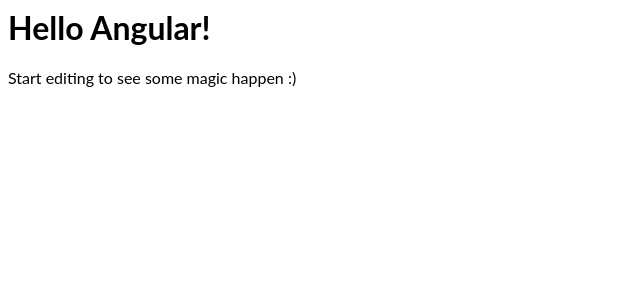
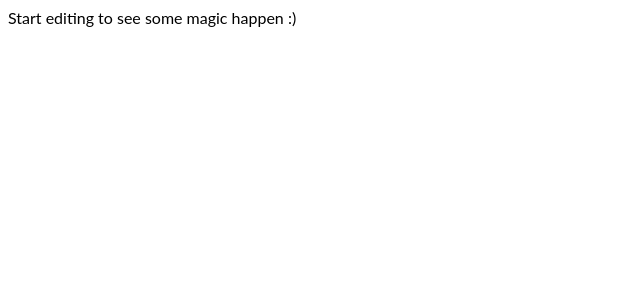
Before and after one commit to ImsirovicAjdin/angular-yucy5p, an Angular app: page / in a window 1280 px wide. Shown: the top 300 px of the page, without its empty margins (0-640 px from the left). Built offline with nearby package versions, Linux system fonts and the light colour scheme.

Commit message:
Remove hello component and it's referenced <hello> tag

```diff
--- a/src/app/app.component.html
+++ b/src/app/app.component.html
@@ -1,4 +1,3 @@
-<hello name="{{ name }}"></hello>
 <p>
   Start editing to see some magic happen :)
 </p>
--- a/src/app/app.component.ts
+++ b/src/app/app.component.ts
@@ -6,5 +6,5 @@
   styleUrls: [ './app.component.css' ]
 })
 export class AppComponent  {
-  name = 'Angular';
+
 }
--- a/src/app/app.module.ts
+++ b/src/app/app.module.ts
@@ -3,11 +3,10 @@
 import { FormsModule } from '@angular/forms';
 
 import { AppComponent } from './app.component';
-import { HelloComponent } from './hello.component';
 
 @NgModule({
   imports:      [ BrowserModule, FormsModule ],
-  declarations: [ AppComponent, HelloComponent ],
+  declarations: [ AppComponent ],
   bootstrap:    [ AppComponent ]
 })
 export class AppModule { }
--- a/src/app/hello.component.ts
+++ /dev/null
@@ -1,10 +0,0 @@
-import { Component, Input } from '@angular/core';
-
-@Component({
-  selector: 'hello',
-  template: `<h1>Hello {{name}}!</h1>`,
-  styles: [`h1 { font-family: Lato; }`]
-})
-export class HelloComponent  {
-  @Input() name: string;
-}
```
